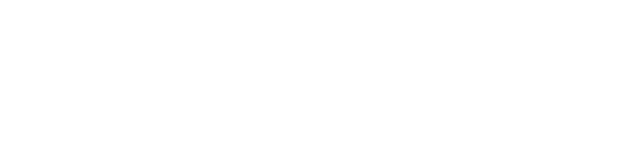
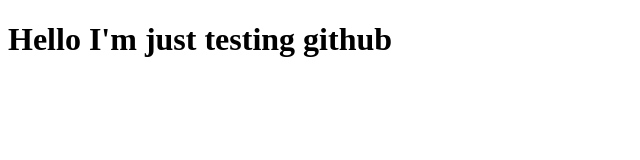
Before and after one commit to PromitSarker/Test, a plain HTML site: page index.html in a window 1280 px wide. Shown: the whole page, without its empty margins (0-640 px from the left). Drawn offline with Linux system fonts and the light colour scheme.

Commit message:
Added content to index

```diff
--- a/index.html
+++ b/index.html
@@ -6,5 +6,7 @@
     <meta name="viewport" content="width=device-width, initial-scale=1.0" />
     <title>Document</title>
   </head>
-  <body></body>
+  <body>
+    <h1>Hello I'm just testing github</h1>
+  </body>
 </html>
```
